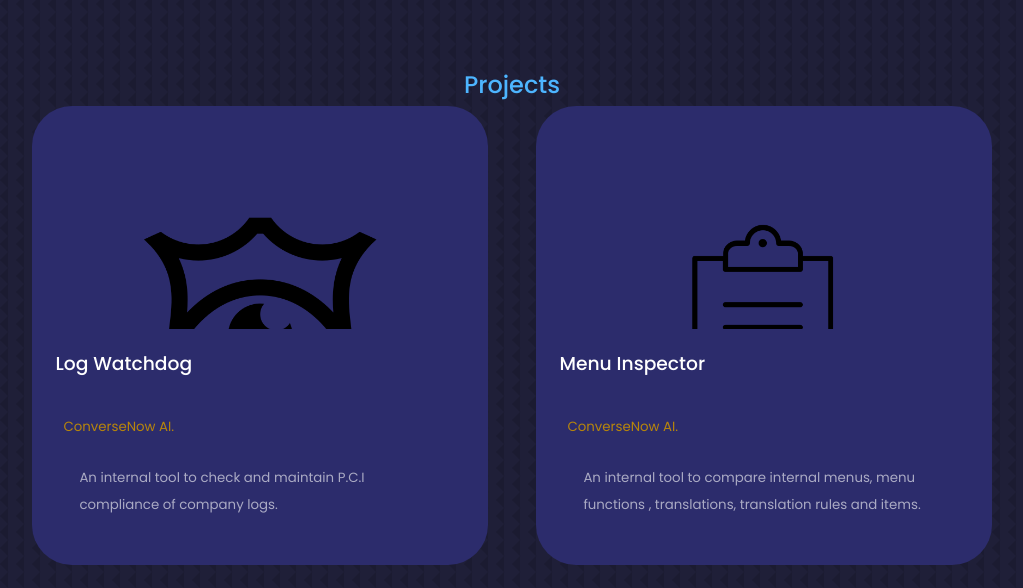
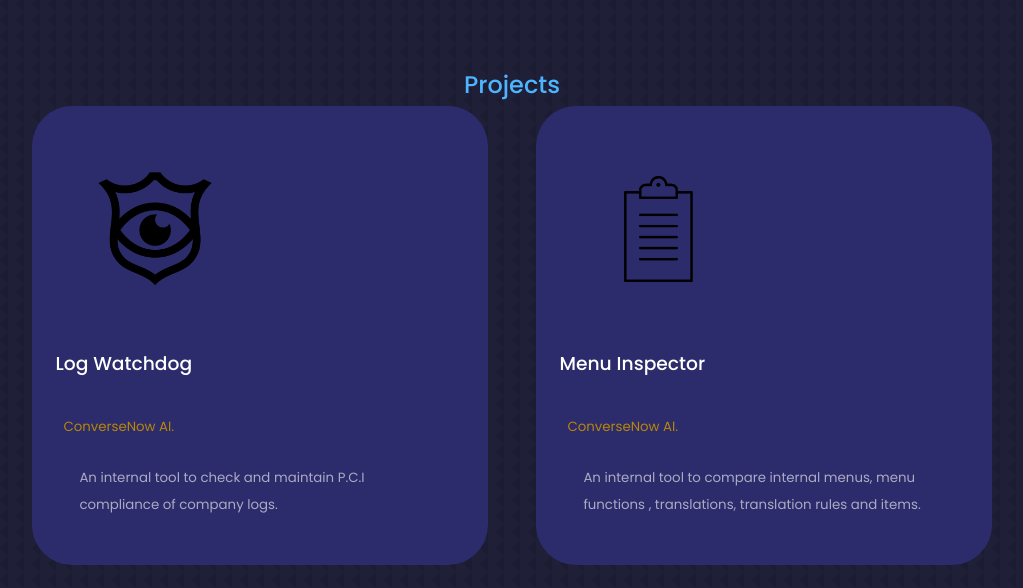
Before and after one commit to D0T7/Portfolio, a React (Create React App) app: page / in a window 1280 px wide. Shown: the part 4020-4608 px from the top of the page, without its empty margins (128-1151 px from the left). Built offline with nearby package versions, Linux system fonts and the light colour scheme.

Commit message:
fixed oversized project images

```diff
--- a/src/components/projects/Projects.css
+++ b/src/components/projects/Projects.css
@@ -29,11 +29,23 @@
     overflow: hidden;
     object-fit: contain;
 }
-.project__org{
+
+.oversized_project_image {
+    max-width: 200px;
+    max-height: 200px;
+    width: auto;
+    height: auto;
+    border-radius: 2.5rem;
+    overflow: hidden;
+    object-fit: contain;
+}
+
+.project__org {
     margin: 0.5rem;
-    color:darkgoldenrod;
+    color: darkgoldenrod;
 }
-.project__desc{
+
+.project__desc {
     margin: 1.5rem;
     color: var(--color-light);
 }
@@ -50,6 +62,7 @@
         grid-template-columns: 1fr 1fr;
         gap: 1rem;
     }
+
     .project__image {
         height: 180px;
         border-radius: 2.5rem;
@@ -63,6 +76,7 @@
         grid-template-columns: 1fr;
         gap: 1rem;
     }
+
     .project__image {
         height: 150px;
         border-radius: 2.5rem;
--- a/src/components/projects/Projects.jsx
+++ b/src/components/projects/Projects.jsx
@@ -14,13 +14,13 @@ const Projects = () => {
       <h2>Projects</h2>
       <div className="container project__container">
       <article className='projects'>
-          <div className='project__image'><img src={Watchdog} alt="Log Watchdog." /></div>
+          <div className='project__image'><img src={Watchdog} alt="Log Watchdog." className='oversized_project_image'/></div>
           <div className="project__head"><h3>Log Watchdog</h3></div>
           <div className="project__org"><small>ConverseNow AI.</small></div>
           <div className="project__desc"><small>An internal tool to check and maintain P.C.I compliance of company logs.</small></div>
         </article>
       <article className='projects'>
-          <div className='project__image'><img src={Inspector} alt="Menu Inspector." /></div>
+          <div className='project__image'><img src={Inspector} alt="Menu Inspector." className='oversized_project_image' /></div>
           <div className="project__head"><h3>Menu Inspector</h3></div>
           <div className="project__org"><small>ConverseNow AI.</small></div>
           <div className="project__desc"><small>An internal tool to compare internal menus, menu functions , translations, translation rules and items.</small></div>
```
